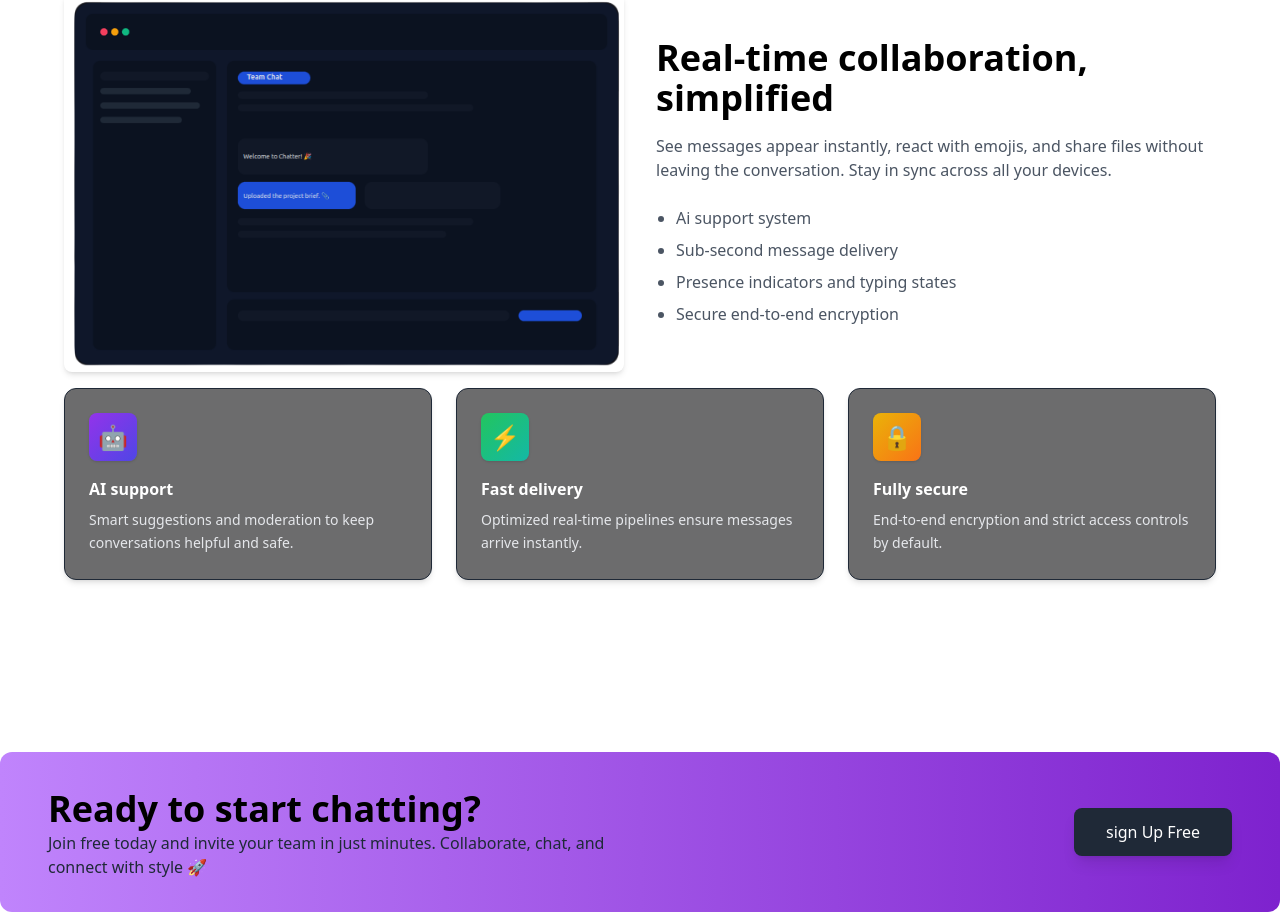
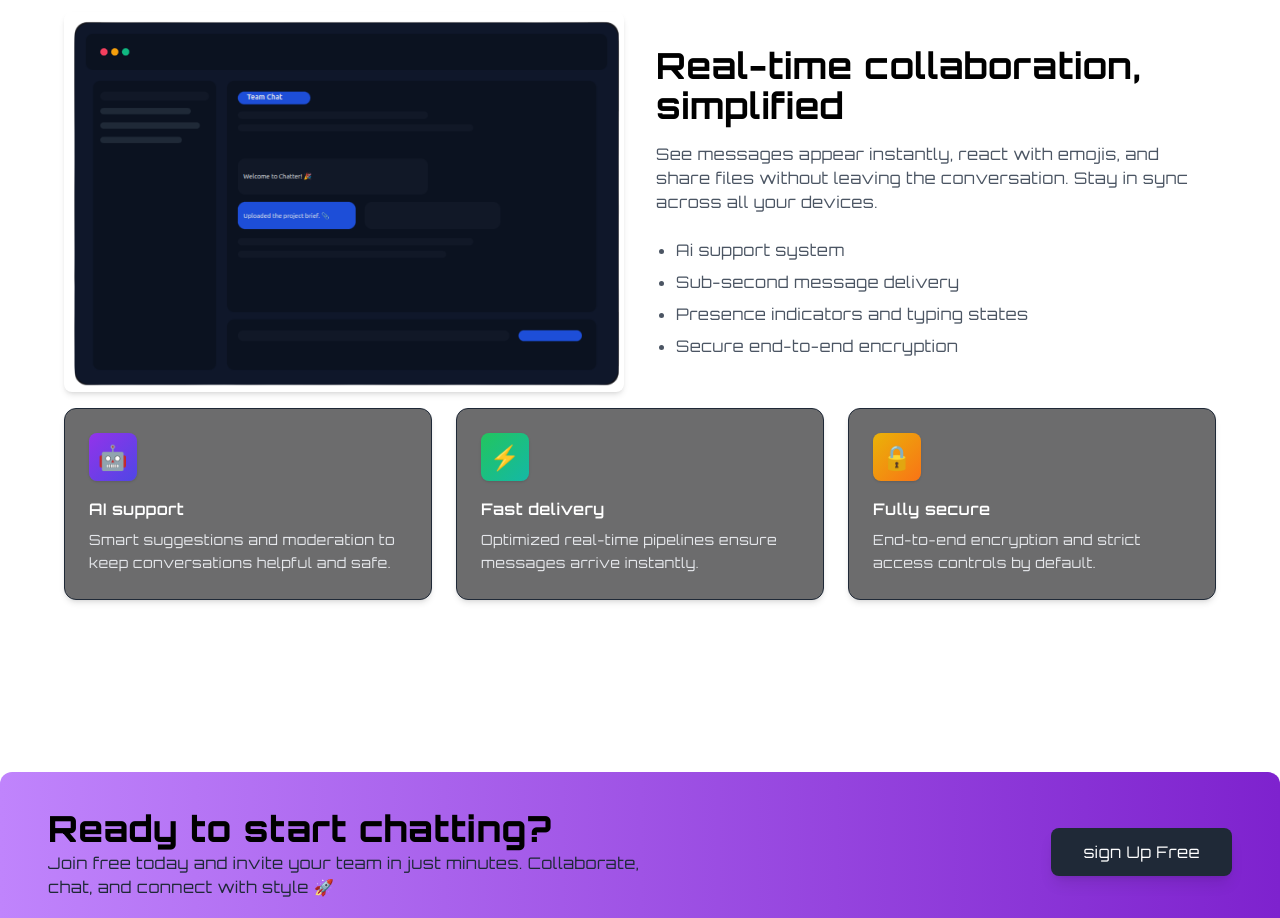
Before and after one commit to Girishmasade/MoonChat-AI, a React (Vite) app in the folder client/: page /dashboard in a window 1280 px wide. Shown: the part 1568-2486 px from the top of the page. Built offline with nearby package versions, Linux system fonts and the light colour scheme; no server answers.

Commit message:
feat: Update styling and layout; integrate Orbitron font and enhance header design
Signed-off-by: Girishmasade <girishmasade@gmail.com>

```diff
--- a/client/index.html
+++ b/client/index.html
@@ -2,10 +2,14 @@
 <html lang="en">
   <head>
     <meta charset="UTF-8" />
-    <link rel="stylesheet" href="./src/index.css"/>
-    <link rel="icon" type="image/svg+xml" href="/vite.svg" />
+    <link rel="icon" type="image/svg+xml" href="/star.png" />
     <meta name="viewport" content="width=device-width, initial-scale=1.0" />
-    <title>AI ChatBot</title>
+   <title>NovaChat-AI | Smart Conversations</title>
+    <link
+       href="https://fonts.googleapis.com/css2?family=Orbitron:wght@500;700&display=swap"
+      rel="stylesheet"
+    />
+     <link rel="stylesheet" href="./src/index.css" />
   </head>
   <body>
     <div id="root"></div>
--- a/client/src/App.jsx
+++ b/client/src/App.jsx
@@ -4,6 +4,8 @@ import {
   Route,
   Navigate,
 } from "react-router-dom";
+import { useEffect } from "react";
+
 import Dashboard from "./pages/Commondashboard/Dashboard";
 import UserLogin from "./pages/Auth/UserLogin";
 import SignUp from "./pages/Auth/SignUp";
@@ -17,14 +19,29 @@ import Contacts from "./pages/UserPages/Contacts";
 import Settings from "./pages/UserPages/Settings";
 import OAuthSuccess from "./pages/Auth/OAuthSuccess/OAuthSuccess";
 
+import "./index.css";
+
 function App() {
+  // Dynamic document title
+  useEffect(() => {
+    const titles = ["NovaChat-AI 🤖", "Smart Conversations 💬"];
+    let index = 0;
+    const interval = setInterval(() => {
+      document.title = titles[index % titles.length];
+      index++;
+    }, 2000);
+    return () => clearInterval(interval);
+  }, []);
+
   return (
+    <div style={{ fontFamily: "'Orbitron', sans-serif" }}>
       <Router>
         <Routes>
-        <Route path="/" element={<Navigate to={"/dashboard"} />} />
+          <Route path="/" element={<Navigate to="/dashboard" />} />
           <Route path="/dashboard" element={<Dashboard />} />
+
           <Route
-          path="/siginin"
+            path="/signin"
             element={
               <PublicRoute>
                 <UserLogin />
@@ -39,8 +56,7 @@ function App() {
               </PublicRoute>
             }
           />
-
-        <Route path="/oauth-success" element={<OAuthSuccess/>} />
+          <Route path="/oauth-success" element={<OAuthSuccess />} />
 
           <Route element={<MainLayout />}>
             <Route
@@ -86,6 +102,7 @@ function App() {
           </Route>
         </Routes>
       </Router>
+    </div>
   );
 }
 
--- a/client/src/components/Ai components/Header.jsx
+++ b/client/src/components/Ai components/Header.jsx
@@ -43,10 +43,10 @@ const HeaderComponent = () => {
 
         <div className="flex flex-col">
           <h1
-            className="bg-gradient-to-tr from-blue-700 to-blue-500 text-transparent bg-clip-text text-lg font-semibold"
+            className="text-transparent bg-clip-text bg-gradient-to-tr from-cyan-400 to-blue-600 font-orbitron text-xl tracking-widest"
             style={{
               textShadow:
-                "0 0 8px rgba(59,130,246,0.8), 0 0 16px rgba(59,130,246,0.6)",
+                "0 0 8px rgba(0,255,255,0.8), 0 0 16px rgba(0,255,255,0.6)",
             }}
           >
             NovaChat-AI
--- a/client/src/index.css
+++ b/client/src/index.css
@@ -1,7 +1,8 @@
+@import url('https://fonts.googleapis.com/css2?family=Orbitron:wght@400..900&display=swap');
+
 @tailwind base;
 @tailwind components;
 @tailwind utilities;
-
 
 :root {
   --bg-color: #ffffff;
@@ -13,15 +14,28 @@
   --text-color: #ffffff;
 }
 
+.app-title {
+  font-family: "Orbitron", sans-serif;
+  font-weight: 700;
+  color: #00ffff;
+  text-shadow: 0 0 10px #00ffff, 0 0 20px #00ffff;
+  letter-spacing: 2px;
+  font-size: 2rem;
+}
+
 body {
+ font-family: "Orbitron", sans-serif;
+  letter-spacing: 0.5px;
   background-color: var(--bg-color);
   color: var(--text-color);
   transition: background-color 0.3s ease, color 0.3s ease;
 }
 
+
 @layer utilities {
   @keyframes blinkBg {
-    0%, 100% {
+    0%,
+    100% {
       background-color: transparent;
     }
     50% {
@@ -53,7 +67,7 @@ body {
   background-color: #38bdf8 !important;
 }
 
-.custom-dark-color  {
+.custom-dark-color {
   color: rgb(248, 55, 55) !important;
 }
 
--- a/client/tailwind.config.js
+++ b/client/tailwind.config.js
@@ -1,9 +1,13 @@
 // tailwind.config.js
 module.exports = {
-  darkMode: 'class', // enable dark mode using class strategy
-  content: ['./src/**/*.{js,jsx,ts,tsx}'], // adjust as needed
+  darkMode: "class", // enable dark mode using class strategy
+  content: ["./src/**/*.{js,jsx,ts,tsx}"], // adjust as needed
   theme: {
-    extend: {},
+    extend: {
+      fontFamily: {
+        orbitron: ["Orbitron", "sans-serif"],
+      },
+    },
   },
   plugins: [],
 };
```
Lines whose indentation alone changed are shown as unchanged.
